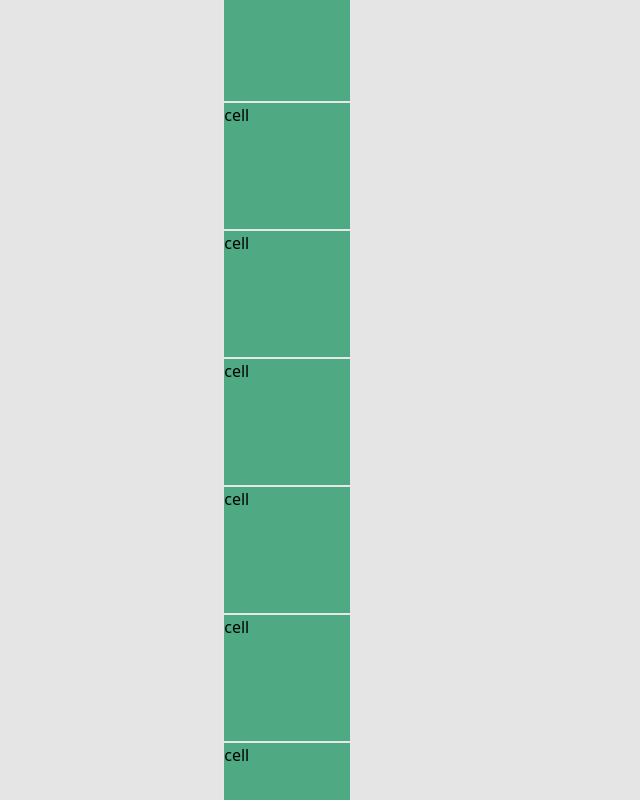
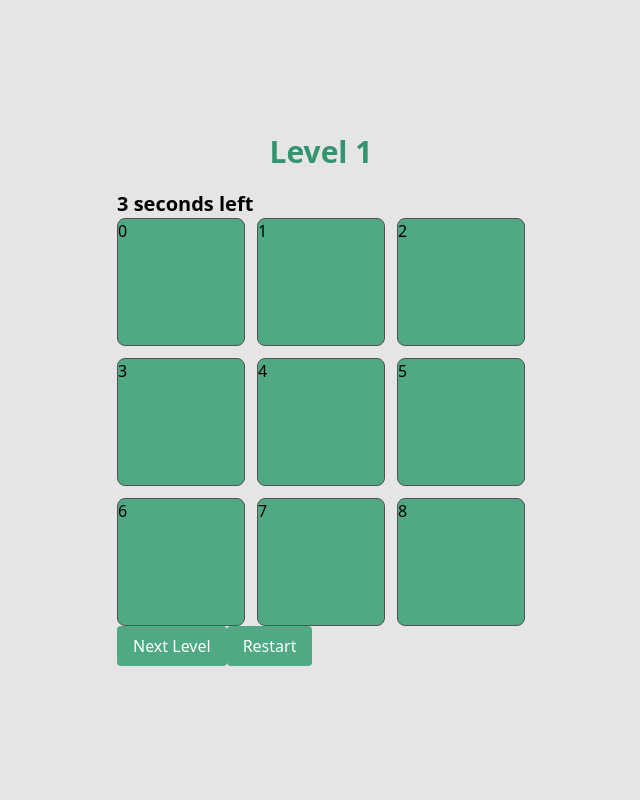
Before and after one commit to jlimsy/memory-game, a React (Vite) app: page / in a window 1280 px wide. Both pictures are taken after a click on the button "Start Game". Shown: the top 800 px of the page, without its empty margins (319-959 px from the left). Built offline with nearby package versions, Linux system fonts and the light colour scheme.

Commit message:
install react-transition-group

```diff
--- a/package.json
+++ b/package.json
@@ -12,7 +12,8 @@
   "dependencies": {
     "react": "^18.2.0",
     "react-dom": "^18.2.0",
-    "react-router-dom": "^6.22.3"
+    "react-router-dom": "^6.22.3",
+    "react-transition-group": "^4.4.5"
   },
   "devDependencies": {
     "@types/react": "^18.2.64",
--- a/src/components/Grid.jsx
+++ b/src/components/Grid.jsx
@@ -1,4 +1,5 @@
 import { useState } from "react";
+import { CSSTransition } from "react-transition-group";
 
 export default function Grid({ grid, show, setShow }) {
   // give each cell an id
@@ -8,23 +9,27 @@ export default function Grid({ grid, show, setShow }) {
     numCells.sort(() => Math.random() - 0.5);
   }
 
-  console.log(numCells.length);
+  console.log(numCells);
+
+  // when green === true, only selected cells are green
 
   return (
     <>
+      {" "}
       {numCells.map((cell, idx) =>
         show ? (
-          <div key={idx} className="cell border h-32 w-32 bg-green-400">
-            cell
+          <div
+            key={idx}
+            className="border border-neutral-600 h-32 w-32 bg-green-400 rounded-lg"
+          >
+            {idx}
           </div>
         ) : (
           <div
             key={idx}
-            className="cell border h-32 w-32"
+            className=" border  border-neutral-800 h-32 w-32 rounded-lg hover:bg-neutral-300"
             onClick={() => setShow(true)}
-          >
-            cell
-          </div>
+          ></div>
         )
       )}
     </>
--- a/src/pages/GamePage.jsx
+++ b/src/pages/GamePage.jsx
@@ -24,7 +24,7 @@ export default function GamePage({
   return (
     <>
       <Timer seconds={seconds} />
-      <div className={`grid grid-cols-${grid}`}>
+      <div className={`grid grid-cols-3 gap-3`}>
         <Grid grid={grid} show={show} setShow={setShow} />
       </div>
       <button onClick={handleLevel}>Next Level</button>
--- a/src/pages/WelcomePage.jsx
+++ b/src/pages/WelcomePage.jsx
@@ -4,7 +4,7 @@ import GamePage from "./GamePage";
 export default function WelcomePage() {
   const [start, setStart] = useState(false);
   const [level, setLevel] = useState(1);
-  const [seconds, setSeconds] = useState(15);
+  const [seconds, setSeconds] = useState(5);
   const [isRunning, setIsRunning] = useState(false);
   const [show, setShow] = useState(true);
 
@@ -52,8 +52,9 @@ export default function WelcomePage() {
             </li>
             <li> After 15 seconds, the green squares will be covered.</li>
             <li>
-              Click on the squares where the green squares were located
-              previously.
+              Click on the squares where the{" "}
+              <span className="font-bold text-green-500">green squares</span>{" "}
+              were previously located.
             </li>
             <li>
               Click on all green squares correctly to proceed to the next level.
@@ -67,6 +68,7 @@ export default function WelcomePage() {
         {start && (
           <GamePage
             seconds={seconds}
+            setSeconds={setSeconds}
             show={show}
             setShow={setShow}
             level={level}
```
Also changed, not shown: 1 other file (tests, documents, lock files or other folders).
